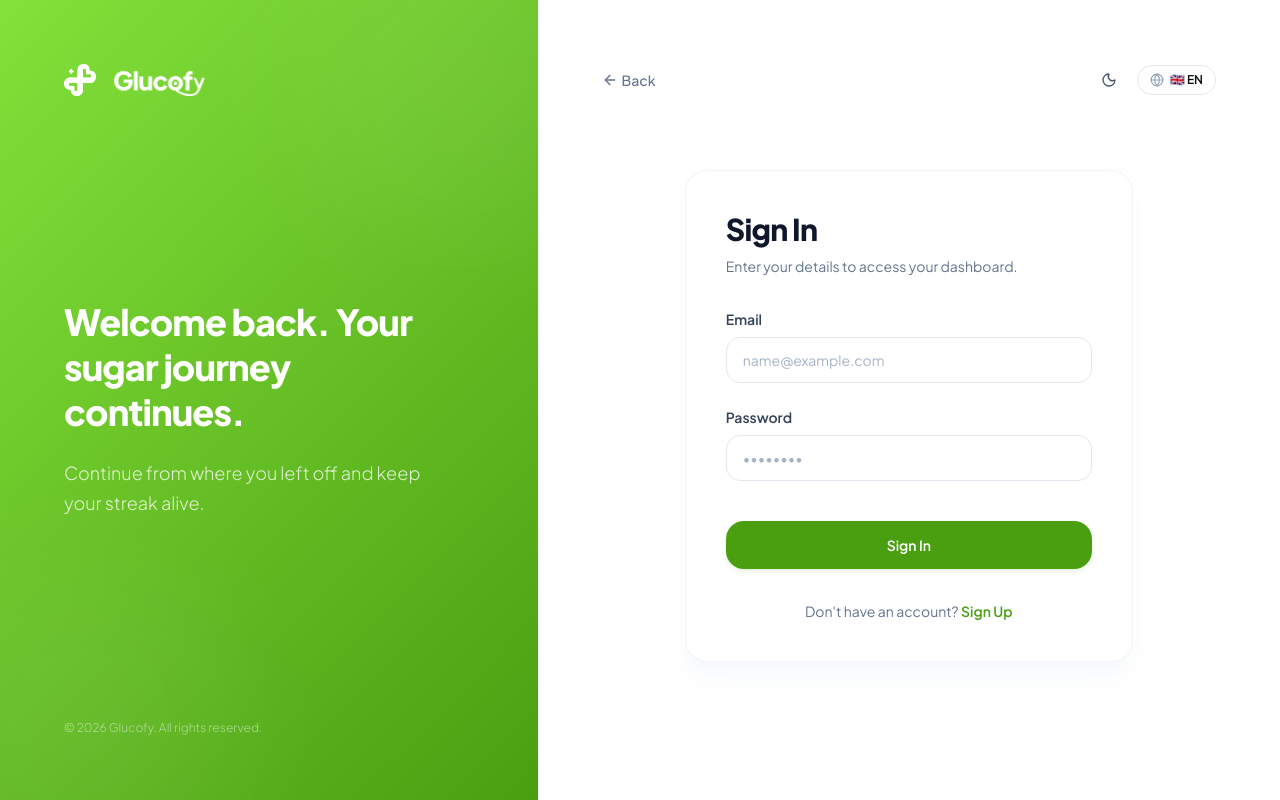
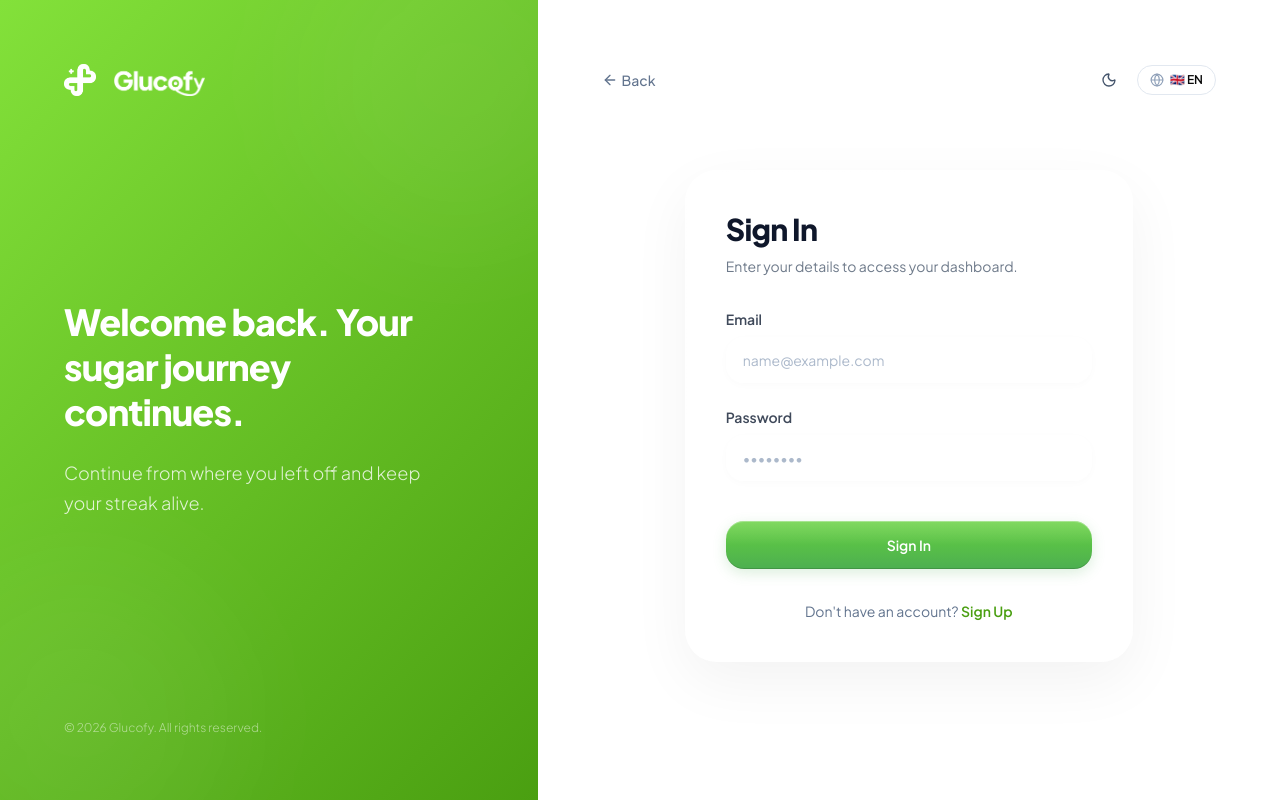
Before and after one commit to nabilkencana/Glucofy-Frontend, a Next.js app: page /login in a window 1280 px wide. Built offline with nearby package versions, Linux system fonts and the light colour scheme.

Commit message:
feat: implement liquid glass design system and add background refraction effects to auth pages

```diff
--- a/app/globals.css
+++ b/app/globals.css
@@ -41,6 +41,57 @@ body {
   background: linear-gradient(135deg, var(--color-green-400) 0%, var(--color-green-600) 100%);
   -webkit-background-clip: text;
   -webkit-text-fill-color: transparent;
+}
+
+.bg-liquid-glass {
+  background: rgba(255, 255, 255, 0.12) !important;
+  backdrop-filter: blur(50px) saturate(180%) !important;
+  -webkit-backdrop-filter: blur(50px) saturate(180%) !important;
+  border: 1px solid rgba(255, 255, 255, 0.25) !important;
+  box-shadow:
+    0 20px 60px rgba(0, 0, 0, 0.05),
+    inset 0 1px 0 rgba(255, 255, 255, 0.4) !important;
+}
+
+.input-liquid-glass {
+  background: rgba(255, 255, 255, 0.22) !important;
+  backdrop-filter: blur(20px) !important;
+  -webkit-backdrop-filter: blur(20px) !important;
+  border: 1px solid rgba(255, 255, 255, 0.3) !important;
+}
+
+.btn-glossy-green {
+  background: linear-gradient(180deg, #66D13F 0%, #4CAF50 100%) !important;
+  position: relative;
+  overflow: hidden;
+  box-shadow:
+    0 4px 14px rgba(76, 175, 80, 0.2),
+    inset 0 1px 0 rgba(255, 255, 255, 0.3),
+    inset 0 -1px 0 rgba(0, 0, 0, 0.15) !important;
+}
+
+.btn-glossy-green::after {
+  content: '';
+  position: absolute;
+  top: 0;
+  left: 0;
+  right: 0;
+  height: 50%;
+  background: linear-gradient(180deg, rgba(255, 255, 255, 0.18) 0%, rgba(255, 255, 255, 0) 100%);
+  pointer-events: none;
+}
+
+.dark .bg-liquid-glass {
+  background: rgba(255, 255, 255, 0.05) !important;
+  border: 1px solid rgba(255, 255, 255, 0.12) !important;
+  box-shadow:
+    0 20px 60px rgba(0, 0, 0, 0.25),
+    inset 0 1px 0 rgba(255, 255, 255, 0.1) !important;
+}
+
+.dark .input-liquid-glass {
+  background: rgba(255, 255, 255, 0.08) !important;
+  border: 1px solid rgba(255, 255, 255, 0.12) !important;
 }
 
 @theme inline {
--- a/app/login/page.tsx
+++ b/app/login/page.tsx
@@ -65,6 +65,12 @@ export default function LoginPage() {
 
       {/* Right side form view */}
       <div className="flex-1 flex flex-col justify-between p-6 sm:p-10 lg:p-16 relative">
+        {/* Light Refraction Background Blobs */}
+        <div className="absolute inset-0 overflow-hidden pointer-events-none -z-10">
+          <div className="absolute -left-20 top-1/4 w-96 h-96 rounded-full bg-green-500/15 dark:bg-green-500/8 blur-[80px]" />
+          <div className="absolute right-10 bottom-1/4 w-[350px] h-[350px] rounded-full bg-green-400/15 dark:bg-green-600/8 blur-[100px]" />
+        </div>
+
         {/* Top actions toolbar */}
         <div className="flex items-center justify-between w-full z-20">
           {/* Back button */}
@@ -100,26 +106,30 @@ export default function LoginPage() {
         </div>
 
         {/* Center: Card and login form */}
-        <div className="max-w-md w-full mx-auto my-auto py-10">
-          <div className="bg-white dark:bg-green-950/10 p-8 sm:p-10 rounded-3xl border border-slate-100 dark:border-green-900/20 shadow-xl shadow-slate-100/50 dark:shadow-none">
+        <div className="max-w-md w-full mx-auto my-auto py-10 z-10">
+          <div className="bg-liquid-glass p-8 sm:p-10 rounded-[32px] hover:-translate-y-1 hover:shadow-2xl hover:shadow-green-900/5 transition-all duration-300 ease-[cubic-bezier(0.4,0,0.2,1)] relative overflow-hidden group">
+            {/* Subtle light reflections on card edge */}
+            <div className="absolute top-0 left-0 right-0 h-px bg-gradient-to-r from-white/30 via-white/0 to-white/0 pointer-events-none" />
+            <div className="absolute top-0 bottom-0 left-0 w-px bg-gradient-to-b from-white/30 via-white/0 to-white/0 pointer-events-none" />
+
             <h2 className="text-3xl font-extrabold text-slate-900 dark:text-slate-100 mb-2 tracking-tight">
               {t("login_title")}
             </h2>
-            <p className="text-sm text-slate-500 dark:text-slate-400 mb-8 leading-relaxed">
+            <p className="text-sm text-slate-700/70 dark:text-slate-400/80 mb-8 leading-relaxed">
               {t("login_subtitle")}
             </p>
 
             <form onSubmit={handleLogin} className="space-y-6">
               {/* Email field */}
               <div>
-                <label className="block text-sm font-semibold text-slate-700 dark:text-slate-300 mb-2">
+                <label className="block text-sm font-semibold text-slate-800/85 dark:text-slate-200/90 mb-2">
                   {t("login_email_label")}
                 </label>
                 <input
                   type="email"
                   required
                   placeholder="name@example.com"
-                  className="w-full px-4 py-3 border border-slate-200 dark:border-green-900/30 rounded-xl bg-white dark:bg-green-950/20 text-slate-800 dark:text-slate-100 placeholder:text-slate-400/80 focus:outline-none focus:ring-2 focus:ring-green-500/20 focus:border-green-500 transition-all text-sm"
+                  className="w-full px-4 py-3 input-liquid-glass rounded-[18px] text-slate-900 dark:text-slate-100 placeholder:text-slate-400/75 focus:outline-none focus:ring-2 focus:ring-green-500/30 focus:border-green-500/50 transition-all duration-300 text-sm shadow-[0_2px_8px_rgba(0,0,0,0.02)]"
                   value={email}
                   onChange={(e) => setEmail(e.target.value)}
                 />
@@ -127,14 +137,14 @@ export default function LoginPage() {
 
               {/* Password field */}
               <div>
-                <label className="block text-sm font-semibold text-slate-700 dark:text-slate-300 mb-2">
+                <label className="block text-sm font-semibold text-slate-800/85 dark:text-slate-200/90 mb-2">
                   {t("login_password_label")}
                 </label>
                 <input
                   type="password"
                   required
                   placeholder="••••••••"
-                  className="w-full px-4 py-3 border border-slate-200 dark:border-green-900/30 rounded-xl bg-white dark:bg-green-950/20 text-slate-800 dark:text-slate-100 placeholder:text-slate-400/80 focus:outline-none focus:ring-2 focus:ring-green-500/20 focus:border-green-500 transition-all text-sm"
+                  className="w-full px-4 py-3 input-liquid-glass rounded-[18px] text-slate-900 dark:text-slate-100 placeholder:text-slate-400/75 focus:outline-none focus:ring-2 focus:ring-green-500/30 focus:border-green-500/50 transition-all duration-300 text-sm shadow-[0_2px_8px_rgba(0,0,0,0.02)]"
                   value={password}
                   onChange={(e) => setPassword(e.target.value)}
                 />
@@ -143,7 +153,7 @@ export default function LoginPage() {
               {/* Submit Button */}
               <button
                 type="submit"
-                className="w-full mt-4 py-3.5 bg-green-600 hover:bg-green-700 text-white font-semibold rounded-2xl transition-all duration-200 hover:-translate-y-0.5 shadow-md shadow-green-600/10 text-sm"
+                className="w-full mt-4 py-3.5 btn-glossy-green text-white font-semibold rounded-2xl transition-all duration-300 hover:scale-[1.02] hover:-translate-y-0.5 hover:brightness-105 active:scale-[0.98] shadow-md shadow-green-600/20 text-sm"
               >
                 {t("login_button")}
               </button>
```
Also changed, not shown: app/register/page.tsx (+22 -12 lines).
